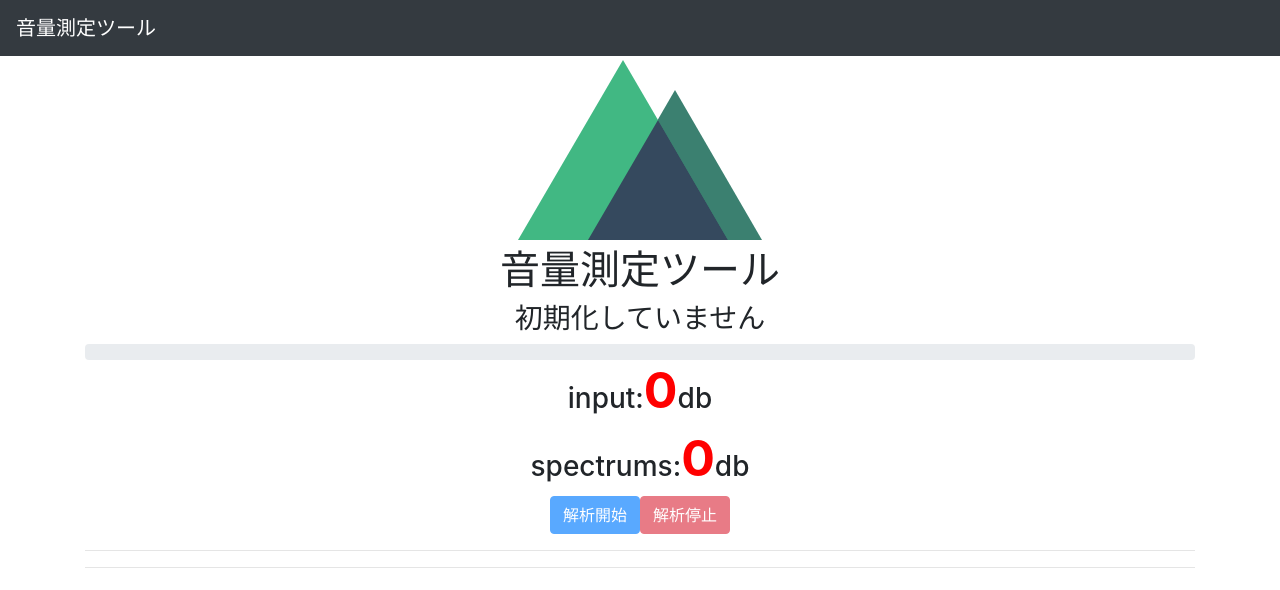
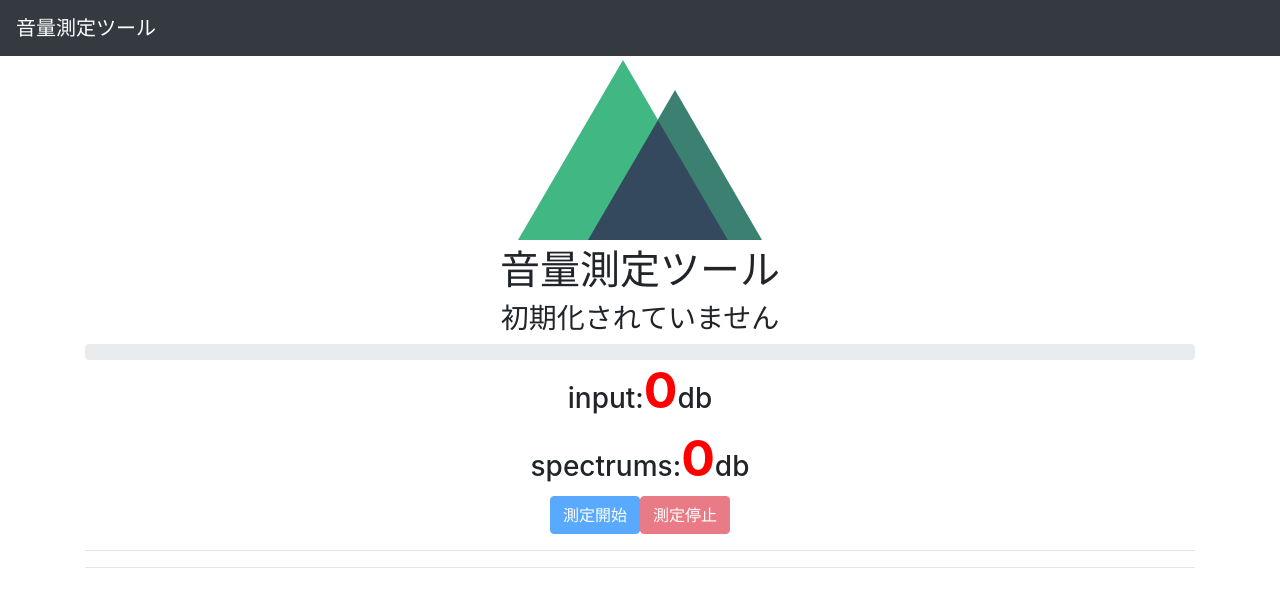
Before and after one commit to cyrus07424/voicePressureMeasure, a Nuxt app: page / in a window 1280 px wide. Shown: the top 590 px of the page. Built offline with nearby package versions, Linux system fonts and the light colour scheme.

Commit message:
作成中

```diff
--- a/pages/index.vue
+++ b/pages/index.vue
@@ -2,14 +2,14 @@
   <div class="container text-center">
     <logo />
     <h1>音量測定ツール</h1>
-    <h3 id="status">初期化していません</h3>
+    <h3 id="status">初期化されていません</h3>
     <div class="progress">
       <div id="progressBar" class="progress-bar progress-bar-striped progress-bar-animated" role="progressbar" style="width:0%;" aria-valuenow="0" aria-valuemin="0" aria-valuemax="100"></div>
     </div>
     <h3 id="maxInput">input:<span class="volume">0</span>db</h3>
     <h3 id="maxSpectrums">spectrums:<span class="volume">0</span>db</h3>
-    <b-button id="srartButton" variant="primary" onclick="startRecording()" disabled>解析開始</b-button>
-    <b-button id="stopButton" variant="danger" onclick="endRecording()" disabled>解析停止</b-button>
+    <b-button id="srartButton" variant="primary" onclick="startRecording()" disabled>測定開始</b-button>
+    <b-button id="stopButton" variant="danger" onclick="endRecording()" disabled>測定停止</b-button>
     <hr />
     <div id="completeLog"></div>
     <hr />
```
Also changed, not shown: static/index.js (+11 -11 lines).
